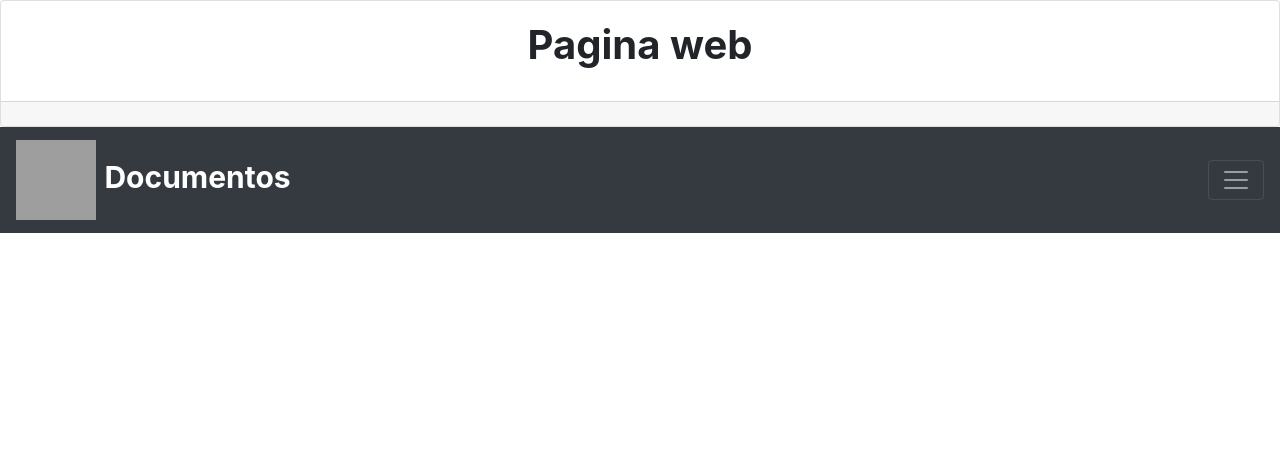
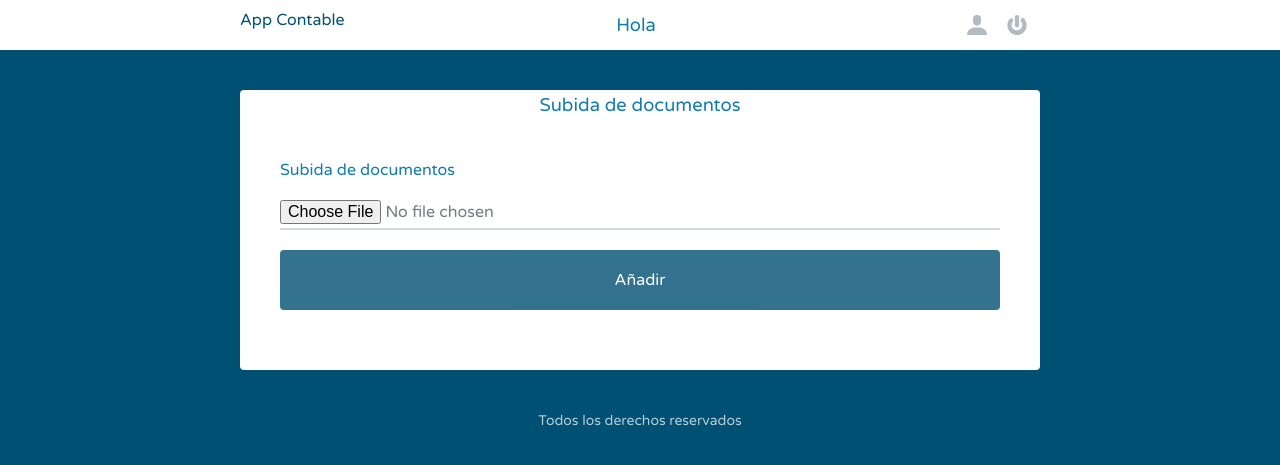
Before and after one commit to juan4056/plataformas_gg, a Flask app: page /documento in a window 1280 px wide. Shown: the top 465 px of the page. Run offline with Flask 2, Linux system fonts and the light colour scheme; some libraries are stand-ins or nearby versions; grey boxes are pictures that could not be loaded.

Commit message:
Ahora si

```diff
--- a/AppContable/server.py
+++ b/AppContable/server.py
@@ -1,4 +1,4 @@
-from flask import Flask, g, render_template, flash, url_for, redirect, abort
+from flask import Flask, g, render_template, flash, url_for, redirect, request
 from flask_bcrypt import check_password_hash
 from flask_login import LoginManager, login_user, login_required, current_user, logout_user
 
@@ -103,8 +103,15 @@ def gasto():
 
 
 @app.route('/documento')
-def documentos():
-    return render_template('Documentos.html')
+def documento():
+    return render_template('documento.html')
+
+
+@app.route('/upload', methods=['POST'])
+def upload():
+    file = request.files['inputFile']
+
+    return file.filename
 
 
 @app.route('/')
--- /dev/null
+++ b/AppContable/templates/documento.html
@@ -0,0 +1,16 @@
+{% extends "layout.html" %}
+
+{% block content %}
+
+<div class="container">
+    <h1>Subida de documentos</h1>
+    <form method="post" action="/upload" enctype="multipart/form-data">
+    <div class="form-group">
+        <label for="inputFile">Subida de documentos</label>
+        <input type="file" name="inputFile">
+    </div>
+    <button type="submit" class="btn-btn-default" id="submit">Añadir</button>
+    </form>
+</div>
+
+{% endblock %}
--- a/AppContable/templates/inicio.html
+++ b/AppContable/templates/inicio.html
@@ -66,7 +66,7 @@
                 <a class="nav-link" href="{{ url_for('gasto') }}">Gastos</a>
                 </li>
                 <li class="nav-item">
-                <a class="nav-link" href="/Documentos">Documentos</a>
+                <a class="nav-link" href="{{ url_for('documento') }}">Documentos</a>
                 </li>
                 <li class="nav-item">
                 <a class="nav-link" href="{{ url_for('logout') }}">Salir</a>
```
Also changed, not shown: AppContable/models.py (+14 -4 lines), AppContable/social.db.
